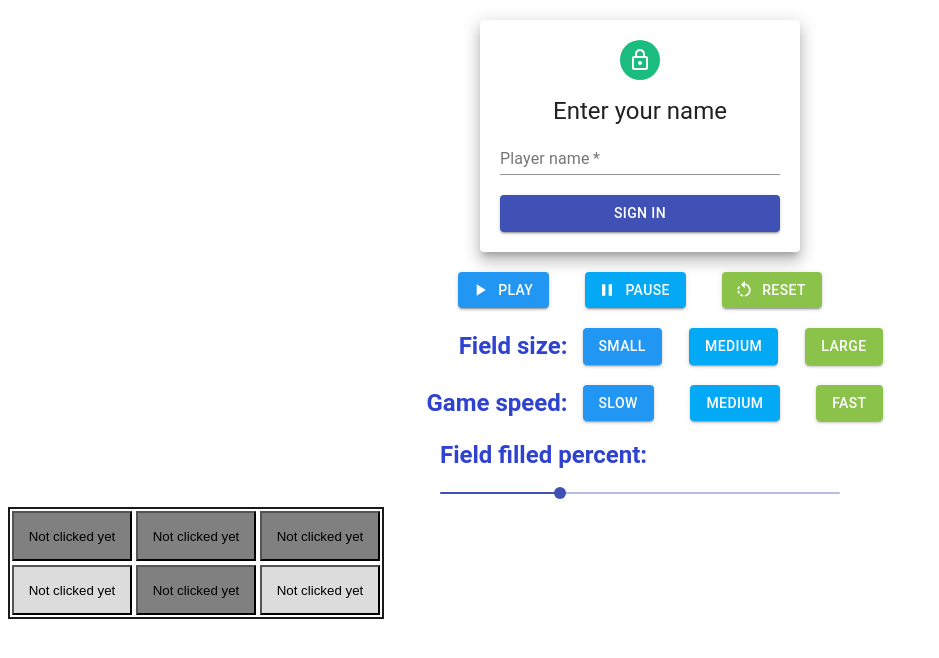
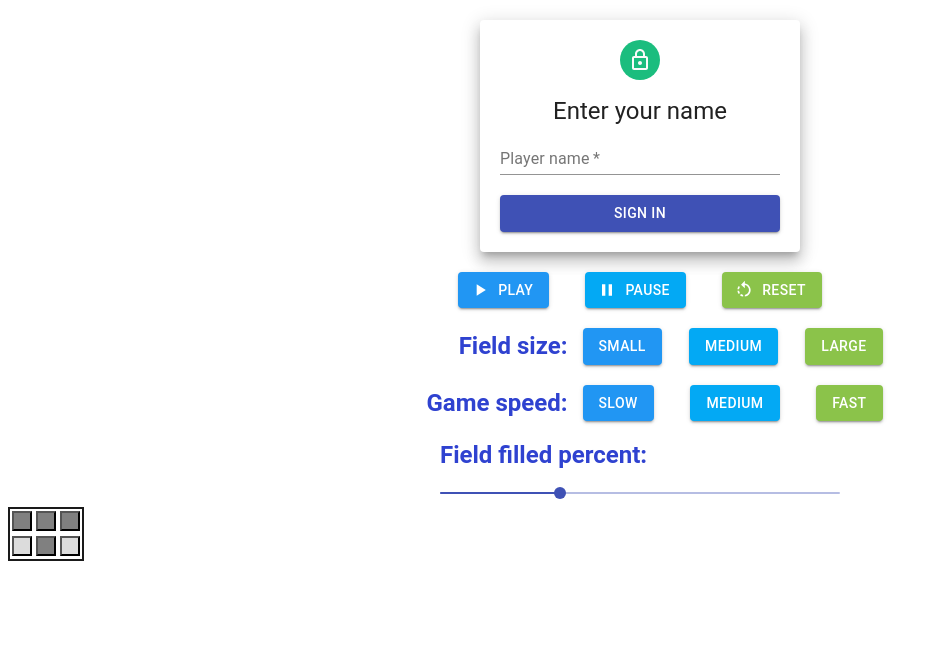
Before and after one commit to sLokhin/otus-repo-react, a React app: page / in a window 1280 px wide. Shown: the top 658 px of the page, without its empty margins (0-939 px from the left). Built offline with nearby package versions, Linux system fonts and the light colour scheme.

Commit message:
Pixel refactoring - 1

```diff
--- a/src/Components/Pixel/Pixel.tsx
+++ b/src/Components/Pixel/Pixel.tsx
@@ -3,14 +3,10 @@ import { PixelButton } from "./components/PixelButton/PixelButton";
 import styled from "@emotion/styled";
 
 interface IPixelProps {
-  filled?: string;
-  x?: number;
-  y?: number;
-  onClick?: (coordX: number, coordY: number, newFlag: boolean) => void;
-}
-
-interface IPixelState {
-  isClicked: boolean;
+  filled: boolean;
+  x: number;
+  y: number;
+  onClick: (coordX: number, coordY: number, newFlag: boolean) => void;
 }
 
 const PixelDiv = styled.div(() => ({
@@ -18,25 +14,20 @@ const PixelDiv = styled.div(() => ({
   margin: "2px",
 }));
 
-export class Pixel extends Component<IPixelProps, IPixelState> {
-  state = {
-    isClicked: false,
-  };
-
+export class Pixel extends Component<IPixelProps, Record<string, unknown>> {
   onClickHandler(): void {
-    const { x = 0, y = 0, onClick = () => null } = this.props;
-    this.setState({ isClicked: true });
-    onClick(x, y, true);
+    const { filled, x, y, onClick } = this.props;
+    onClick(x, y, !filled);
   }
 
   render(): React.ReactNode {
-    const { isClicked } = this.state;
-    const { filled = "0", x = 0, y = 0 } = this.props;
+    const { filled, x, y } = this.props;
     return (
       <PixelDiv className="pixel-wrapper">
-        <PixelButton onClick={() => this.onClickHandler()} filled={filled}>
-          {isClicked ? `Coords: ${x}-${y}` : "Not clicked yet"}
-        </PixelButton>
+        <PixelButton
+          onClick={() => this.onClickHandler()}
+          filled={filled}
+        ></PixelButton>
       </PixelDiv>
     );
   }
--- a/src/Components/Pixel/components/PixelButton/PixelButton.tsx
+++ b/src/Components/Pixel/components/PixelButton/PixelButton.tsx
@@ -2,25 +2,16 @@ import React, { FC } from "react";
 import styled from "@emotion/styled";
 
 interface IPixelButtonProps {
-  filled?: string;
+  filled: boolean;
   onClick: () => void;
-  children?: string;
 }
 
 const Button = styled.button<IPixelButtonProps>((props) => ({
-  width: "120px",
-  height: "50px",
-  backgroundColor: props.filled === "1" ? "grey" : "gainsboro",
+  width: "20px",
+  height: "20px",
+  backgroundColor: props.filled ? "grey" : "gainsboro",
 }));
 
-export const PixelButton: FC<IPixelButtonProps> = ({
-  filled = "0",
-  onClick,
-  children = "No description",
-}) => {
-  return (
-    <Button className="pixel" onClick={onClick} filled={filled}>
-      {children}
-    </Button>
-  );
+export const PixelButton: FC<IPixelButtonProps> = ({ filled, onClick }) => {
+  return <Button className="pixel" onClick={onClick} filled={filled}></Button>;
 };
--- a/src/Components/PixelField/PixelField.tsx
+++ b/src/Components/PixelField/PixelField.tsx
@@ -2,7 +2,7 @@ import React, { Component } from "react";
 import { Pixel } from "../Pixel/Pixel";
 
 interface IPixelFieldProps {
-  pixelMatrix: string[][];
+  pixelMatrix: boolean[][];
 }
 
 interface IPixelFieldState {
@@ -12,7 +12,7 @@ interface IPixelFieldState {
 export class PixelField extends Component<IPixelFieldProps, IPixelFieldState> {
   state = {
     pixelClickedStatesMatrix: this.props.pixelMatrix.map((row) =>
-      row.map(() => false)
+      row.map((isFilled) => isFilled)
     ),
   };
 
@@ -52,15 +52,21 @@ export class PixelField extends Component<IPixelFieldProps, IPixelFieldState> {
   };
 
   render(): React.ReactNode {
-    const { pixelMatrix } = this.props;
+    const { pixelClickedStatesMatrix } = this.state;
     return (
       <div
         className="pixel-field"
         style={{ display: "inline-block", border: "2px solid #1a1a1a" }}
       >
-        {pixelMatrix.reduce((result: any, row: string[], x: number): any => {
+        {pixelClickedStatesMatrix.reduce(
+          (
+            result: Array<React.ReactNode[] | React.ReactNode>,
+            row: boolean[],
+            x: number
+          ): Array<React.ReactNode[] | React.ReactNode> => {
             result.push(
-            row.map((filled: string, y) => {
+              row.map(
+                (filled: boolean, y: number): React.ReactNode => {
                   return (
                     <Pixel
                       key={`${x}-${y}`}
@@ -70,11 +76,14 @@ export class PixelField extends Component<IPixelFieldProps, IPixelFieldState> {
                       onClick={this.onClick}
                     />
                   );
-            }),
+                }
+              ),
               <br key={x} />
             );
             return result;
-        }, [])}
+          },
+          [] as Array<React.ReactNode[] | React.ReactNode>
+        )}
       </div>
     );
   }
--- a/src/index.tsx
+++ b/src/index.tsx
@@ -15,8 +15,8 @@ render(
     <FillSlider></FillSlider>
     <PixelField
       pixelMatrix={[
-        ["1", "1", "1"],
-        ["0", "1", "0"],
+        [true, true, true],
+        [false, true, false],
       ]}
     />
   </React.Fragment>,
```
Also changed, not shown: 1 other file (tests, documents, lock files or other folders). Lines whose indentation alone changed are shown as unchanged.
